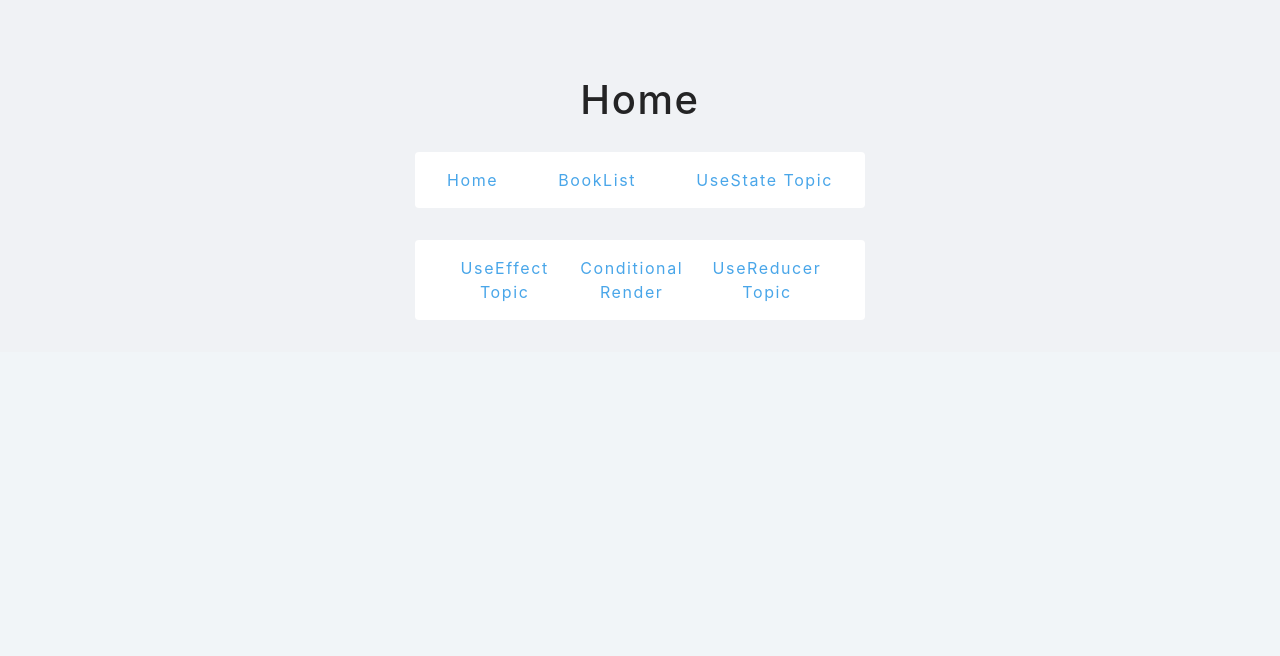
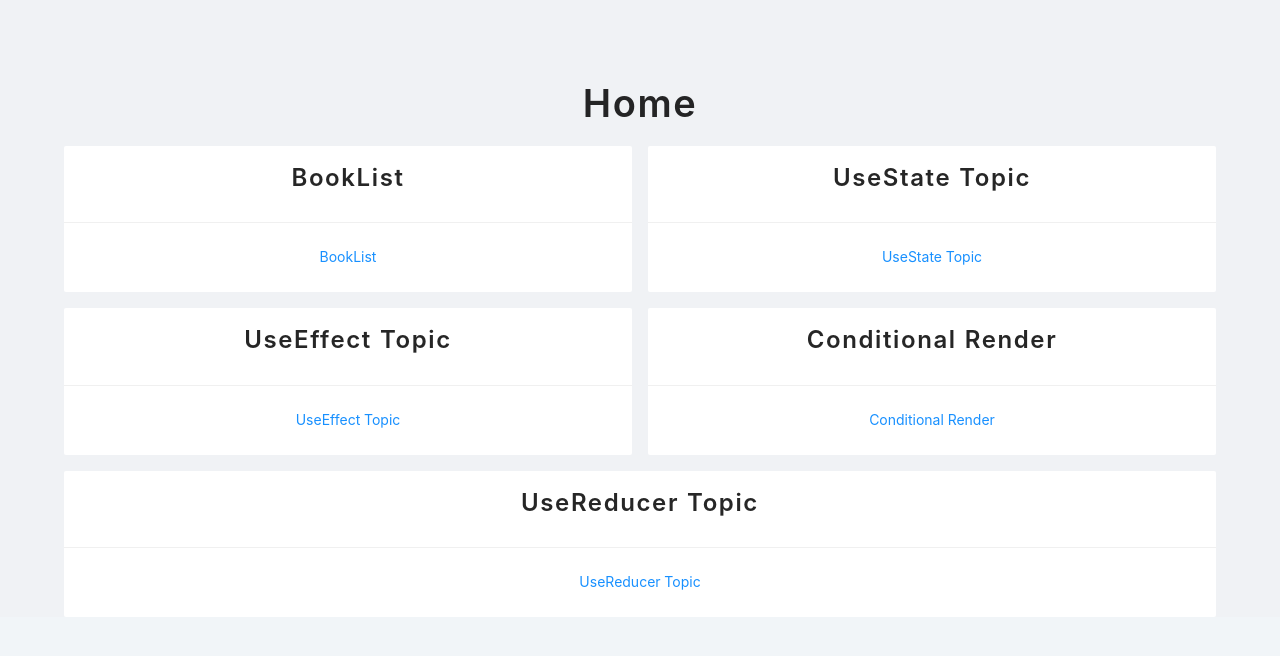
Before and after one commit to rayhansoe/Full-React-Course-FCC2020, a React (Create React App) app: page / in a window 1280 px wide. Shown: the top 656 px of the page. Built offline with nearby package versions, Linux system fonts and the light colour scheme.

Commit message:
make more stylish.

```diff
--- a/src/tutorial/5-React-Router/index.jsx
+++ b/src/tutorial/5-React-Router/index.jsx
@@ -1,12 +1,15 @@
-import React, { lazy, Suspense } from "react"
-import { HashRouter as Router, Route, Switch, Link } from "react-router-dom"
+import { Col, Row, Typography, Card } from 'antd'
+import React, { lazy, Suspense } from 'react'
+import { HashRouter as Router, Route, Switch, Link } from 'react-router-dom'
 
-const BookList = lazy(() => import("../0-Basics/BookList"))
-const NotFound = lazy(() => import("../NotFound"))
-const UseStateArray = lazy(() => import("../1-useState/useStateTopics"))
-const Main = lazy(() => import("../3-conditionalRender/conditionalRender"))
-const UseReducerTopic = lazy(() => import("../4-useReducer/UseReducerTopic"))
-const UseEffectFecthData = lazy(() => import("../2-useEffect/useEffectTopics"))
+const BookList = lazy(() => import('../0-Basics/BookList'))
+const NotFound = lazy(() => import('../NotFound'))
+const UseStateArray = lazy(() => import('../1-useState/useStateTopics'))
+const Main = lazy(() => import('../3-conditionalRender/conditionalRender'))
+const UseReducerTopic = lazy(() => import('../4-useReducer/UseReducerTopic'))
+const UseEffectFecthData = lazy(() => import('../2-useEffect/useEffectTopics'))
+
+const { Title } = Typography
 
 const Index = () => {
 	return (
@@ -31,31 +34,64 @@ export default Index
 const Home = () => {
 	return (
 		<div>
-			<h2>Home</h2>
-			<nav>
-				<ul className='item'>
-					<li>
-						<Link to='/'>Home</Link>
-					</li>
-					<li>
+			<Title>Home</Title>
+			<Row gutter={[16, 16]}>
+				<Col span={12}>
+					<Card
+						title={
+							<Link to='/booklist'>
+								<Title level={3}>BookList</Title>
+							</Link>
+						}
+						bordered={false}>
 						<Link to='/booklist'>BookList</Link>
-					</li>
-					<li>
+					</Card>
+				</Col>
+				<Col span={12}>
+					<Card
+						title={
+							<Link to='/usestate'>
+								<Title level={3}>UseState Topic</Title>
+							</Link>
+						}
+						bordered={false}>
 						<Link to='/usestate'>UseState Topic</Link>
-					</li>
-				</ul>
-				<ul className='item'>
-					<li>
+					</Card>
+				</Col>
+				<Col span={12}>
+					<Card
+						title={
+							<Link to='/useeffect'>
+								<Title level={3}>UseEffect Topic</Title>
+							</Link>
+						}
+						bordered={false}>
 						<Link to='/useeffect'>UseEffect Topic</Link>
-					</li>
-					<li>
+					</Card>
+				</Col>
+				<Col span={12}>
+					<Card
+						title={
+							<Link to='/conditionalrender'>
+								<Title level={3}>Conditional Render</Title>
+							</Link>
+						}
+						bordered={false}>
 						<Link to='/conditionalrender'>Conditional Render</Link>
-					</li>
-					<li>
+					</Card>
+				</Col>
+				<Col span={24}>
+					<Card
+						title={
+							<Link to='/usereducer'>
+								<Title level={3}>UseReducer Topic</Title>
+							</Link>
+						}
+						bordered={false}>
 						<Link to='/usereducer'>UseReducer Topic</Link>
-					</li>
-				</ul>
-			</nav>
+					</Card>
+				</Col>
+			</Row>
 		</div>
 	)
 }
```
